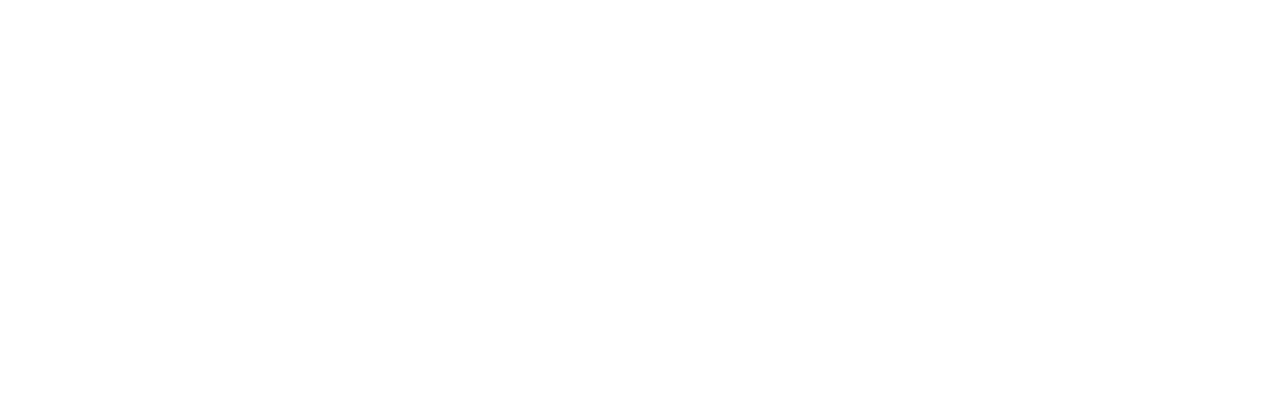
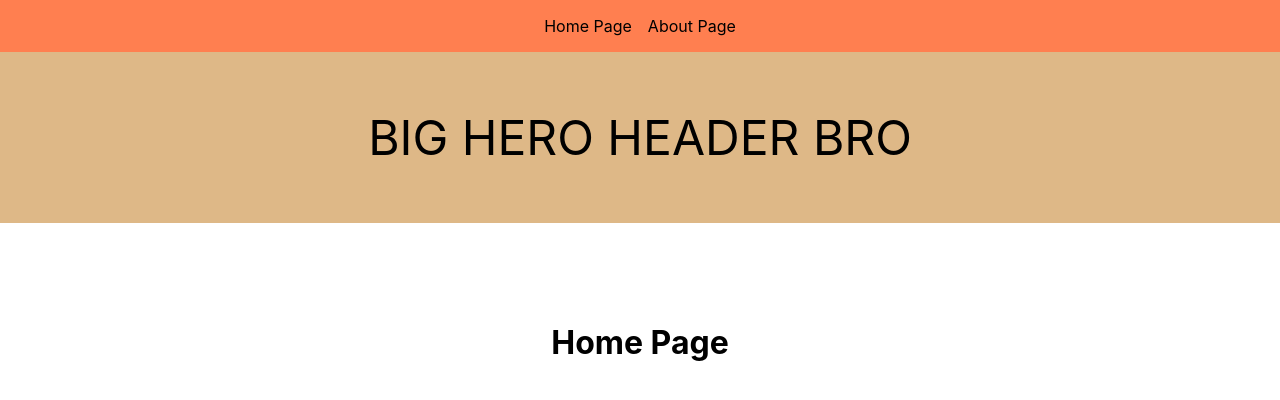
Before and after one commit to aldhyyy/react-the-basic, a React (Create React App) app: page / in a window 1280 px wide. Shown: the top 400 px of the page. Built offline with nearby package versions, Linux system fonts and the light colour scheme.

Commit message:
using lazy loading on component

```diff
--- a/package.json
+++ b/package.json
@@ -8,6 +8,7 @@
     "@testing-library/user-event": "^7.1.2",
     "react": "^16.13.1",
     "react-dom": "^16.13.1",
+    "react-router-dom": "^5.2.0",
     "react-scripts": "3.4.3"
   },
   "scripts": {
--- a/src/App.css
+++ b/src/App.css
@@ -36,3 +36,43 @@
     transform: rotate(360deg);
   }
 }
+
+/* Custom CSS */
+nav {
+  display: flex;
+  width: 100%;
+  text-align: center;
+  justify-content: center;
+  background-color: coral;
+  padding: 16px 0;
+}
+nav a {
+  color: black;
+  text-decoration: none;
+}
+
+nav a:nth-child(2) {
+  margin-left: 16px;
+}
+
+h1,
+h2 {
+  text-align: center;
+  width: 100%;
+  padding: 100px 0;
+  margin: 0;
+}
+
+header {
+  width: 100%;
+  background-color: burlywood;
+  padding: 56px 0;
+  text-align: center;
+  font-size: 48px;
+}
+
+.loading {
+  text-align: center;
+  padding: 56px 0;
+  width: 100%;
+}
--- a/src/App.js
+++ b/src/App.js
@@ -1,8 +1,24 @@
-import React from "react";
+import React, { Suspense } from "react";
+import { BrowserRouter as Router, Switch, Route } from "react-router-dom";
 import "./App.css";
+import Loading from "./components/Loading";
+
+// This will make lazy loading component
+const Home = React.lazy(() => import("./Pages/Home"));
+const About = React.lazy(() => import("./Pages/About"));
 
 function App() {
-  return <div className="App"></div>;
+  return (
+    <Router>
+      {/* the fallback is using to render Loading Component while waiting other component to load */}
+      <Suspense fallback={<Loading />}>
+        <Switch>
+          <Route exact path="/" component={Home} />
+          <Route path="/about" component={About} />
+        </Switch>
+      </Suspense>
+    </Router>
+  );
 }
 
 export default App;
--- /dev/null
+++ b/src/Pages/About.js
@@ -0,0 +1,22 @@
+import React, { Component, Suspense } from "react";
+import NavBar from "../components/NavBar";
+import Loading from "../components/Loading";
+
+// This will make lazy loading component
+const Header = React.lazy(() => import("../components/Header"));
+
+class About extends Component {
+  render() {
+    return (
+      <div>
+        <NavBar />
+        <Suspense fallback={<Loading />}>
+          <Header />
+        </Suspense>
+        <h1>About Page</h1>
+      </div>
+    );
+  }
+}
+
+export default About;
--- /dev/null
+++ b/src/Pages/Home.js
@@ -0,0 +1,22 @@
+import React, { Component, Suspense } from "react";
+import NavBar from "../components/NavBar";
+import Loading from "../components/Loading";
+
+// This will make lazy loading component
+const Header = React.lazy(() => import("../components/Header"));
+
+class Home extends Component {
+  render() {
+    return (
+      <div>
+        <NavBar />
+        <Suspense fallback={<Loading />}>
+          <Header />
+        </Suspense>
+        <h1>Home Page</h1>
+      </div>
+    );
+  }
+}
+
+export default Home;
--- /dev/null
+++ b/src/components/Header.js
@@ -0,0 +1,11 @@
+import React from "react";
+
+const Header = () => {
+  return (
+    <div>
+      <header>BIG HERO HEADER BRO</header>
+    </div>
+  );
+};
+
+export default Header;
--- /dev/null
+++ b/src/components/Loading.js
@@ -0,0 +1,7 @@
+import React from "react";
+
+function Loading() {
+  return <div className="loading">Loading Component ...</div>;
+}
+
+export default Loading;
--- /dev/null
+++ b/src/components/NavBar.js
@@ -0,0 +1,15 @@
+import React from "react";
+import { Link } from "react-router-dom";
+
+const NavBar = () => {
+  return (
+    <>
+      <nav>
+        <Link to="/">Home Page</Link>
+        <Link to="/about">About Page</Link>
+      </nav>
+    </>
+  );
+};
+
+export default NavBar;
```
Also changed, not shown: 1 other file (tests, documents, lock files or other folders).
